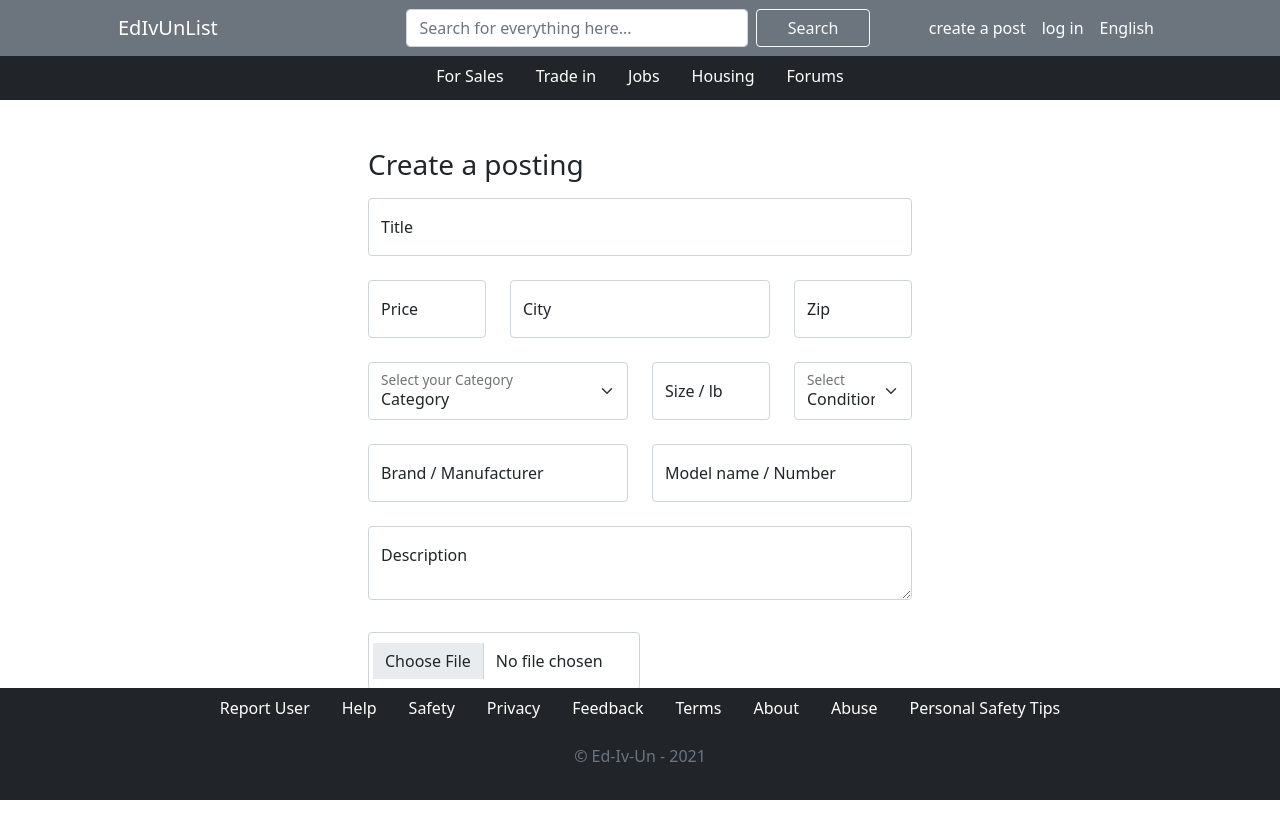
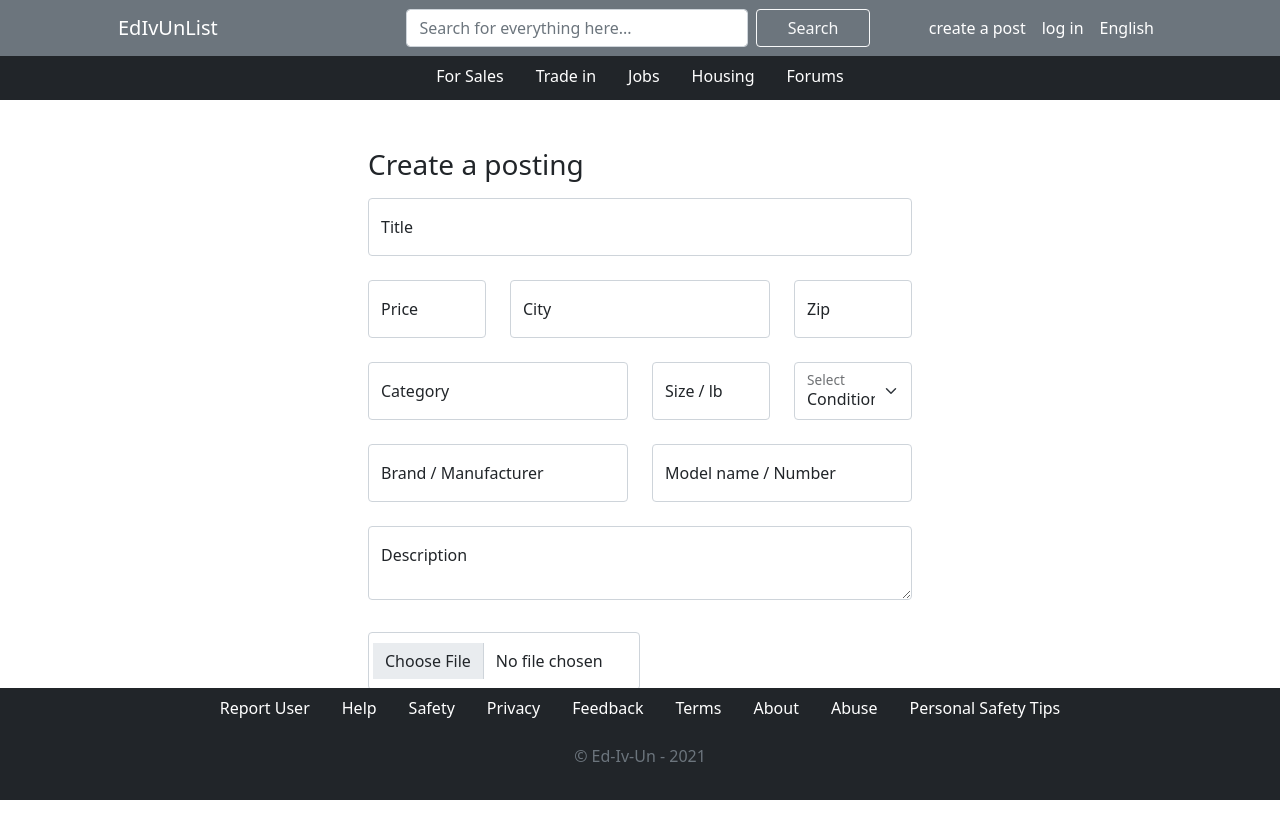
Before and after one commit to ivacharles/ed-iv-un-list-app, a React (Create React App) app in the folder client/: page /create-listing in a window 1280 px wide. Shown: the top 838 px of the page. Built offline with nearby package versions, Linux system fonts and the light colour scheme; no server answers.

Commit message:
post working
post working except for img upload. some changes were made in the category input field

```diff
--- a/client/src/components/ListingForm.js
+++ b/client/src/components/ListingForm.js
@@ -1,34 +1,119 @@
 import React from 'react';
 import {FcPicture} from 'react-icons/fc';
+import { Redirect } from 'react-router-dom';
 
 
-function ListingForm() {
+
+class ListingForm extends React.Component {
+
+    state = {
+        error: false,
+        success: false,
+            title: '',
+            city: '',
+
+            zipcode: '',
+        //    img:'',
+             price: '',
+            make: '',
+            modelname:'',
+          category: '',
+            description:'',
+      }
+
+      contentChanged = (name) => {
+        return (event) => {
+          let { value } = event.target;
+          this.setState({ [name]: value });
+        }
+      }
+      handleChange(event) {
+        this.setState({
+          img: URL.createObjectURL(event.target.files[0])
+        })
+      }
+      savePost = (e) => {
+        e.preventDefault();
+        // get form data out of state
+      //  title,city,zipcode,price,make,modelname,description
+        const { title,city,zipcode,description,price,make,modelname,category,img} = this.state;
+        fetch("/api/posts/", {
+          method: 'POST',
+          credentials: 'include',
+          headers: {
+            'Content-Type': 'application/json'
+          },
+          body: JSON.stringify(this.state),
+        })
+          .then(res => {
+            if(res.ok) {
+              return res.json()
+            }
+
+            throw new Error('Content validation');
+          })
+          .then(post => {
+            this.setState({
+              success: true,
+            });
+          })
+          .catch(err => {
+            this.setState({
+              error: true,
+            });
+          });
+      }
+
+      render() {
+        if(this.state.success) return <Redirect to="/" />;
+
+        let errorMessage = null;
+        if(this.state.error) {
+          errorMessage = (
+            <div className="alert alert-danger">
+              "There was an error saving this post."
+            </div>
+          );
+        }
+
+
     return (
         <div className="d-flex justify-content-center">
               <div className="col-6 p-lg-5">
                 <form>
                     <h1 className="h3 mb-3 fw-normal">Create a posting</h1>
                         <div className="form-floating mb-4">
-                        <input type="email" className="form-control" id="floatingInput" placeholder="name@example.com" />
+                            <input
+                            name = "title"
+                            type="email" className="form-control" id="floatingInput"
+                            placeholder="name"
+                            value={this.state.title}
+                            onChange={this.contentChanged('title')} />
                             <label for="floatingInput">Title</label>
                         </div>
 
                     <div className="row">
                             <div className="col-lg-3">
                                 <div className="form-floating mb-4">
-                                <input type="text" className="form-control" id="floatingInput" placeholder="name@example.com" />
+                                    <input name = "price" type="text" className="form-control" id="floatingInput" placeholder="name"
+                                    value={this.state.price}
+                                    onChange={this.contentChanged('price')}
+                                    />
                                     <label for="floatingInput">Price</label>
                                 </div>
                             </div>
                             <div className="col-lg-6">
                                 <div className="form-floating mb-4">
-                                <input type="email" className="form-control" id="floatingInput" placeholder="name@example.com" />
+                                    <input name = "city" type="email" className="form-control" id="floatingInput" placeholder="name"
+                                     value={this.state.city}
+                                     onChange={this.contentChanged('city')} />
                                     <label for="floatingInput">City</label>
                                 </div>
                             </div>
                             <div className="col-lg-3">
                                 <div className="form-floating mb-4">
-                                <input type="email" className="form-control" id="floatingInput" placeholder="name@example.com" />
+                                    <input name= "zipcode" type="email" className="form-control" id="floatingInput" placeholder="name"  value={this.state.zipcode}
+                                     onChange={this.contentChanged('zipcode')} />
                                     <label for="floatingInput">Zip</label>
                                 </div>
                             </div>
@@ -37,13 +122,10 @@ function ListingForm() {
                     <div className="row">
                             <div className="col-lg-6 ">
                             <div class="form-floating mb-4">
-                            <select class="form-select" id="floatingSelect" aria-label="Floating label select example">
-                                <option selected>Category</option>
-                                <option value="1">One</option>
-                                <option value="2">Two</option>
-                                <option value="3">Three</option>
-                            </select>
-                            <label for="floatingSelect">Select your Category</label>
+                            <input name= "category" type="email" className="form-control" id="floatingInput" placeholder="name"  value={this.state.category}
+                                     onChange={this.contentChanged('category')} />
+                                    <label for="floatingInput">Category</label>
+
                                 </div>
                             </div>
                             <div className="col-lg-3">
@@ -68,30 +150,38 @@ function ListingForm() {
                     <div className="row">
                             <div className="col-lg-6">
                                 <div className="form-floating mb-4">
-                                <input type="email" className="form-control" id="floatingInput" placeholder="name@example.com" />
+                                    <input name = "make" type="email" className="form-control" id="floatingInput" placeholder="name"
+                                     value={this.state.make}
+                                     onChange={this.contentChanged('make')}/>
                                     <label for="floatingInput">Brand / Manufacturer</label>
                                 </div>
                             </div>
                             <div className="col-lg-6">
                                 <div className="form-floating mb-4">
-                                <input type="email" className="form-control" id="floatingInput" placeholder="name@example.com" />
+                                    <input name = "modelname" type="email" className="form-control" id="floatingInput" placeholder="name"
+                                     value={this.state.modelname}
+                                     onChange={this.contentChanged('modelname')} />
                                     <label for="floatingInput">Model name / Number</label>
                                 </div>
                             </div>
                     </div>
 
                       <div class="form-floating ">
-                      <textarea class="form-control h-100" placeholder="Leave a comment here" id="floatingTextarea2" ></textarea>
+                          <textarea name = "description" class="form-control h-100" placeholder="Leave a comment here" id="floatingTextarea2"
+                           value={this.state.description}
+                           onChange={this.contentChanged('description')} ></textarea>
                           <label for="floatingTextarea2">Description</label>
                       </div>
 
                       <div class="mb-4">
                           <label for="formFileMultiple" class="form-label"><FcPicture size /></label>
-                      <input class="form-control p-3 w-50" type="file" id="formFileMultiple"  />
+                          <input name = "img"class="form-control p-3 w-50" type="file" id="formFileMultiple" onChange={this.handleChange}
+                           />
+                           <img src={this.state.file}/>
                       </div>
 
                     <div className="d-flex justify-content-center mb-5">
-                    <button className="w-100 btn btn-lg  btn-dark " type="submit">Preview</button>
+                        <button className="w-100 btn btn-lg  btn-dark "onClick={this.savePost}  type="submit">Preview</button>
                     </div>
                 </form>
                 </div>
@@ -99,4 +189,8 @@ function ListingForm() {
       );
     }
 
+
+
+}
+
 export default ListingForm;
```
Lines whose indentation alone changed are shown as unchanged.
